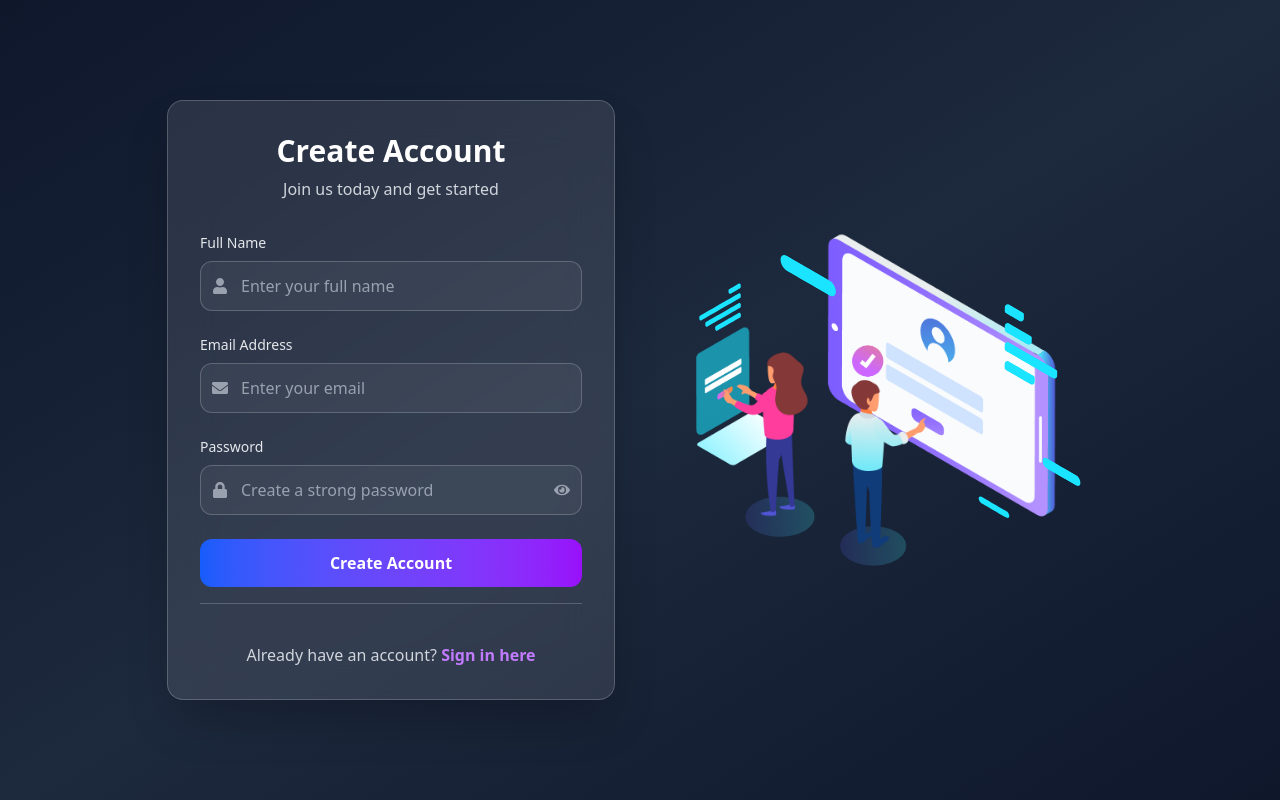
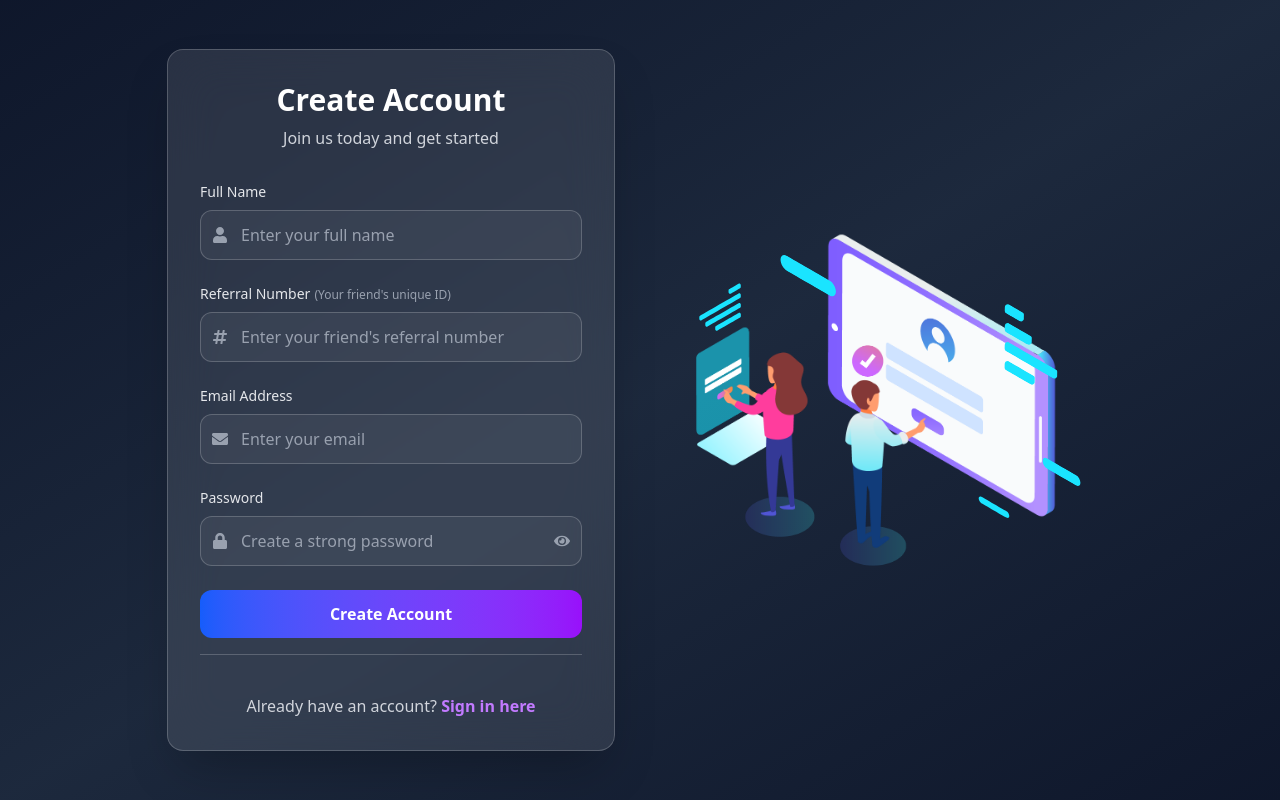
Before and after one commit to shahriaraf/Referral-Hut, a React (Vite) app: page /register in a window 1280 px wide. Built offline with nearby package versions, Linux system fonts and the light colour scheme; no server answers.

Commit message:
creat user unique_id and save user data to database

```diff
--- a/src/Components/Navbar/Navlinks.jsx
+++ b/src/Components/Navbar/Navlinks.jsx
@@ -5,7 +5,7 @@ const Navlinks = () => {
 
       const navLinks = (
     <>
-      <li className="text-base text-gray-200  hover:text-purple-600    transition-all ease-in-out  font-semibold capitalize md:mx-3 py-2 lg:py-0 cursor-pointer">
+      {/* <li className="text-base text-gray-200  hover:text-purple-600    transition-all ease-in-out  font-semibold capitalize md:mx-3 py-2 lg:py-0 cursor-pointer">
         <NavLink to="/">Home</NavLink>
       </li>
       <li className="text-base text-gray-200  hover:text-purple-600  font-semibold capitalize md:mx-3 py-2 lg:py-0 cursor-pointer">
@@ -16,7 +16,7 @@ const Navlinks = () => {
       </li>
       <li className="text-base text-gray-200  hover:text-purple-600  font-semibold capitalize md:mx-3 py-2 lg:py-0 cursor-pointer">
         <NavLink to="/withdraw">Withdraw</NavLink>
-      </li>
+      </li> */}
       {/* <li className="text-base text-gray-200  hover:text-purple-600  font-semibold capitalize md:mx-3 py-2 lg:py-0 cursor-pointer">
         <NavLink to="/login">Login</NavLink>
       </li> */}
--- a/src/Components/login/Signup/Signup.jsx
+++ b/src/Components/login/Signup/Signup.jsx
@@ -1,48 +1,76 @@
-import React, { useState } from 'react';
-import { useForm } from 'react-hook-form';
-import { FaGoogle, FaUser, FaEnvelope, FaLock, FaEye, FaEyeSlash, FaImage } from 'react-icons/fa';
-import { TbFidgetSpinner } from 'react-icons/tb';
-import { Link, useNavigate } from 'react-router-dom';
+import React, { useState } from "react";
+import { useForm } from "react-hook-form";
+import {
+  FaGoogle,
+  FaUser,
+  FaEnvelope,
+  FaLock,
+  FaEye,
+  FaEyeSlash,
+  FaImage,
+  FaHashtag,
+} from "react-icons/fa";
+import { TbFidgetSpinner } from "react-icons/tb";
+import { Link, useNavigate } from "react-router-dom";
 import Lottie from "lottie-react";
-import login from '/public/register.json'
-import useAuth from '../../../CustomHooks/useAuth';
-import { toast } from 'react-toastify';
+import login from "/public/register.json";
+import useAuth from "../../../CustomHooks/useAuth";
+import { toast } from "react-toastify";
+import useAxiosPublic from "../../../CustomHooks/Api/useAxiosPublic";
 
 const Signup = () => {
-  // const [loading, setLoading] = useState(false);
-  const [showPassword, setShowPassword] = useState(false);
-  // const [selectedFile, setSelectedFile] = useState(null);
-  const {creatUser,updateUserProfile} = useAuth() ;
-  const navigate = useNavigate()
-
   const {
     register,
     handleSubmit,
     reset,
-    formState: { errors ,isSubmitting },
+    formState: { errors, isSubmitting },
   } = useForm();
 
-  const onSubmit = async (data) => {
+  // const [loading, setLoading] = useState(false);
+  const [showPassword, setShowPassword] = useState(false);
+  // const [selectedFile, setSelectedFile] = useState(null);
+  const { creatUser, updateUserProfile } = useAuth();
+  const navigate = useNavigate();
+  const axiosPublic = useAxiosPublic()
 
 
+
+  const onSubmit = async (data) => {
     try {
+        //
+      const result = await creatUser(data.email, data.password);
+      await updateUserProfile(data.name);
 
-            const result = await creatUser(data.email, data.password)
-            await updateUserProfile(data.name)
-             navigate('/')
+
+      // store user information
+      const userData = {
+        name : data.name,
+        email : data.email,
+        uniqueId : null,
+        refarelNumber : Number(data.referralNumber),
+        role :  "user",
+        Date : new Date()
+      }
+
+        // send user data to database
+      const response = await axiosPublic.post('/api/referral-creat-users',userData);
+
+          if(response.data.acknowledged && response.data.insertedId){
+    navigate("/");
 
       setTimeout(() => {
-                  toast.success('your Account is created');
+        toast.success("your Account is created");
       }, 200);
+          }
+
+
 
     } catch (error) {
       console.log(error);
-
-     }finally{
+       toast.error(error.message || "Something went wrong!");
+    } finally {
       reset(); // form reset
     }
-
-
   };
 
   // const handleFileChange = (e) => {
@@ -53,13 +81,14 @@ const Signup = () => {
   return (
     <div className="min-h-screen bg-gradient-to-br from-slate-900 via-slate-800 to-slate-900 flex items-center justify-center p-4">
       <div className="w-full max-w-6xl flex items-center justify-center gap-12">
-
         {/* Signup Form */}
         <div className="w-full max-w-md">
           <div className="backdrop-blur-xl bg-white/10 p-8 rounded-2xl border border-white/20 shadow-2xl">
             {/* Header */}
             <div className="text-center mb-8">
-              <h2 className="text-3xl font-bold text-white mb-2">Create Account</h2>
+              <h2 className="text-3xl font-bold text-white mb-2">
+                Create Account
+              </h2>
               <p className="text-gray-300">Join us today and get started</p>
             </div>
 
@@ -77,13 +106,13 @@ const Signup = () => {
                       required: "Name is required",
                       minLength: {
                         value: 2,
-                        message: "Name must be at least 2 characters"
-                      }
+                        message: "Name must be at least 2 characters",
+                      },
                     })}
                     className={`w-full pl-10 pr-4 py-3 bg-white/5 border rounded-xl text-white placeholder-gray-400 focus:outline-none focus:ring-2 transition-all duration-300 ${
                       errors.name
-                        ? 'border-red-500 focus:ring-red-500/50'
-                        : 'border-white/20 focus:ring-blue-500/50 focus:border-blue-500/50'
+                        ? "border-red-500 focus:ring-red-500/50"
+                        : "border-white/20 focus:ring-blue-500/50 focus:border-blue-500/50"
                     }`}
                     placeholder="Enter your full name"
                   />
@@ -95,6 +124,51 @@ const Signup = () => {
                   </p>
                 )}
               </div>
+
+
+               {/* Refer Number Field */}
+          <div>
+  <label className="block text-sm font-medium text-gray-200 mb-2">
+    Referral Number
+    <span className="text-gray-400 text-xs ml-1">(Your friend's unique ID)</span>
+  </label>
+  <div className="relative">
+    <FaHashtag className="absolute left-3 top-1/2 transform -translate-y-1/2 text-gray-400" />
+    <input
+      type="text"
+      {...register("referralNumber", {
+        // required: "Referral number is required",
+        minLength: {
+          value: 8,
+          message: "Referral number must be at least 8 digits",
+        },
+        maxLength: {
+          value: 8,
+          message: "Referral number cannot exceed 8 digits",
+        },
+        pattern: {
+            value: /^[0-9]{4,10}$/,
+          message: "Please enter a valid number",
+        },
+      })}
+      className={`w-full pl-10 pr-4 py-3 bg-white/5 border rounded-xl text-white placeholder-gray-400 focus:outline-none focus:ring-2 transition-all duration-300 ${
+        errors.referralNumber
+          ? "border-red-500 focus:ring-red-500/50"
+          : "border-white/20 focus:ring-blue-500/50 focus:border-blue-500/50"
+      }`}
+      placeholder="Enter your friend's referral number"
+    />
+  </div>
+  {errors.referralNumber && (
+    <p className="text-red-400 text-sm mt-1 flex items-center">
+      <span className="w-1 h-1 bg-red-400 rounded-full mr-2"></span>
+      {errors.referralNumber.message}
+    </p>
+  )}
+</div>
+
+
+
 
               {/* Email Field */}
               <div>
@@ -114,8 +188,8 @@ const Signup = () => {
                     })}
                     className={`w-full pl-10 pr-4 py-3 bg-white/5 border rounded-xl text-white placeholder-gray-400 focus:outline-none focus:ring-2 transition-all duration-300 ${
                       errors.email
-                        ? 'border-red-500 focus:ring-red-500/50'
-                        : 'border-white/20 focus:ring-blue-500/50 focus:border-blue-500/50'
+                        ? "border-red-500 focus:ring-red-500/50"
+                        : "border-white/20 focus:ring-blue-500/50 focus:border-blue-500/50"
                     }`}
                     placeholder="Enter your email"
                   />
@@ -141,21 +215,23 @@ const Signup = () => {
                       required: "Password is required",
                       minLength: {
                         value: 6,
-                        message: "Password must be at least 6 characters"
+                        message: "Password must be at least 6 characters",
                       },
                       maxLength: {
                         value: 20,
-                        message: "Password must not exceed 20 characters"
+                        message: "Password must not exceed 20 characters",
                       },
                       pattern: {
-                        value: /^(?=.*[a-z])(?=.*[A-Z])(?=.*\d)(?=.*[@$!%*?&])[A-Za-z\d@$!%*?&]{6,20}$/,
-                        message: "Password must include uppercase, lowercase, digit, and special character"
-                      }
+                        value:
+                          /^(?=.*[a-z])(?=.*[A-Z])(?=.*\d)(?=.*[@$!%*?&])[A-Za-z\d@$!%*?&]{6,20}$/,
+                        message:
+                          "Password must include uppercase, lowercase, digit, and special character",
+                      },
                     })}
                     className={`w-full pl-10 pr-12 py-3 bg-white/5 border rounded-xl text-white placeholder-gray-400 focus:outline-none focus:ring-2 transition-all duration-300 ${
                       errors.password
-                        ? 'border-red-500 focus:ring-red-500/50'
-                        : 'border-white/20 focus:ring-blue-500/50 focus:border-blue-500/50'
+                        ? "border-red-500 focus:ring-red-500/50"
+                        : "border-white/20 focus:ring-blue-500/50 focus:border-blue-500/50"
                     }`}
                     placeholder="Create a strong password"
                   />
@@ -208,8 +284,6 @@ const Signup = () => {
                 )}
               </div> */}
 
-
-
               {/* Submit Buttons */}
               <div className="space-y-4">
                 {/* Signup Button */}
@@ -230,9 +304,7 @@ const Signup = () => {
                   <div className="absolute inset-0 flex items-center">
                     <div className="w-full border-t border-white/20"></div>
                   </div>
-
                 </div>
-
               </div>
 
               {/* Login Link */}
@@ -253,11 +325,7 @@ const Signup = () => {
 
         {/* Lottie Animation */}
         <div className="hidden lg:block w-[450px] h-[450px]">
-          <Lottie
-            animationData={login}
-            loop={true}
-            className="w-full h-full"
-          />
+          <Lottie animationData={login} loop={true} className="w-full h-full" />
         </div>
       </div>
     </div>
--- /dev/null
+++ b/src/CustomHooks/Api/useAxiosPublic.jsx
@@ -0,0 +1,11 @@
+import axios from 'axios';
+import React from 'react';
+
+const useAxiosPublic = () => {
+    const axiosPublic = axios.create({
+        baseURL : 'http://localhost:5000/'
+    })
+    return  axiosPublic;
+};
+
+export default useAxiosPublic;
```
Also changed, not shown: src/Context/AuthProvier.jsx (+15 -38 lines), 1 other file (tests, documents, lock files or other folders). Lines whose indentation alone changed are shown as unchanged.
